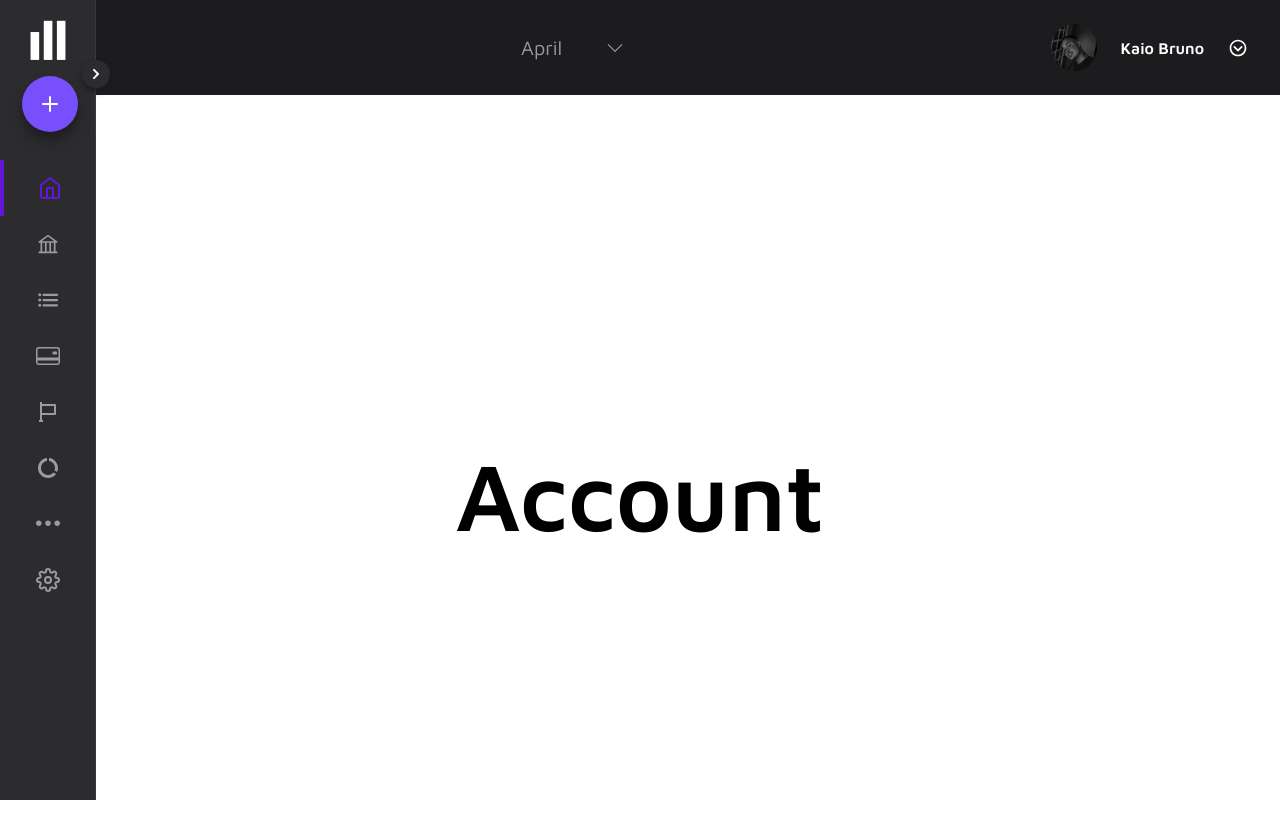
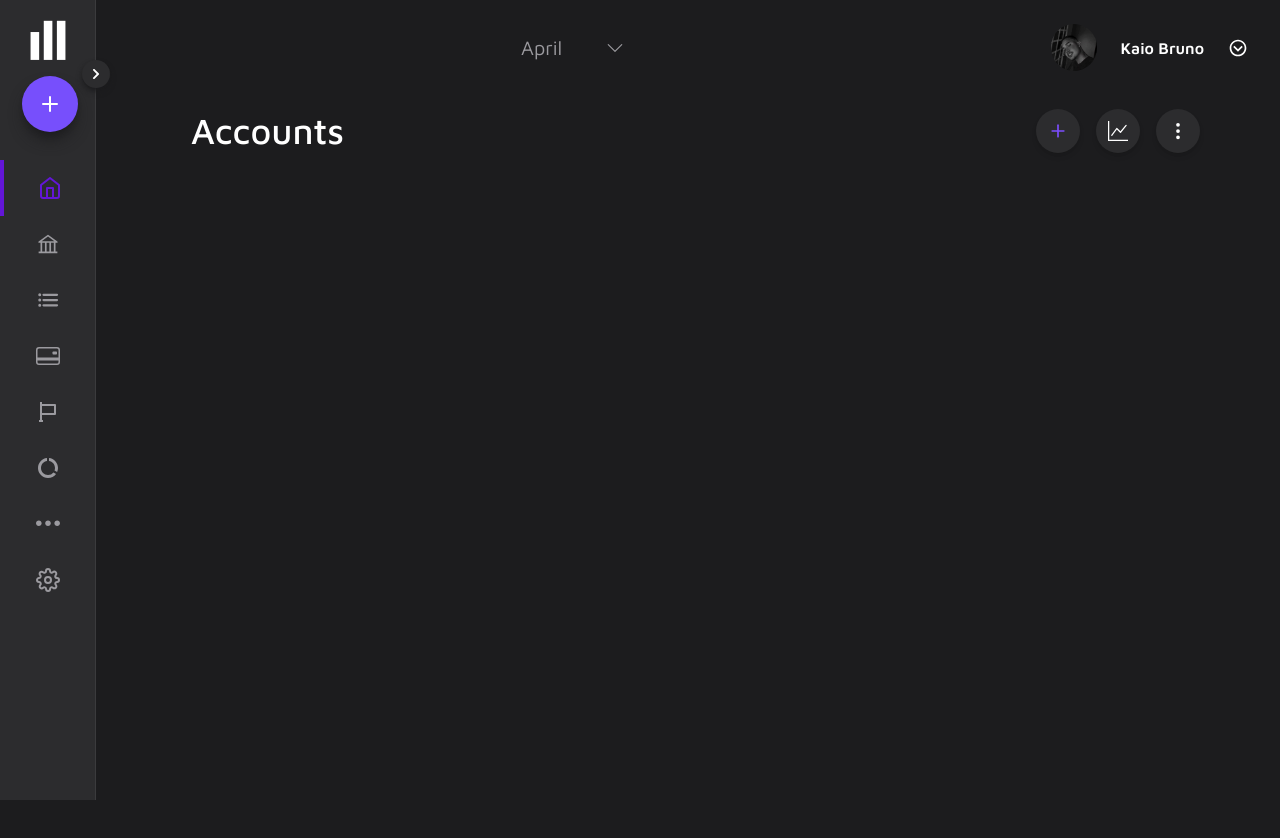
Before and after one commit to kaiobrunobm/mobills-clone, a Next.js app: page /Account in a window 1280 px wide. Shown: the top 838 px of the page. Built offline with nearby package versions, Linux system fonts and the light colour scheme.

Commit message:
Added the section Account the buttons of add an account and others buttons

```diff
--- /dev/null
+++ b/app/Account/Button/Button.jsx
@@ -0,0 +1,9 @@
+const Button = ({ children }) => {
+  return (
+    <button className="p-3 bg-secondary-bg rounded-full shadow-md">
+      {children}
+    </button>
+  );
+};
+
+export default Button;
--- a/app/Account/page.jsx
+++ b/app/Account/page.jsx
@@ -1,12 +1,29 @@
-import React from "react";
+import { FiPlus } from "react-icons/fi";
+import { BsGraphUp, BsThreeDotsVertical } from "react-icons/bs";
+import Button from "./Button/Button";
 
 const Account = () => {
   return (
-    <>
-      <div className="h-screen w-screen flex justify-center items-center">
-        <h1 className="text-black font-bold text-8xl">Account</h1>
+    <main className="flex flex-col bg-primary-bg text-white lg:pl-[95px] mt-[63px] mb-[54px] lg:m-0 h-screen w-full">
+      <div className="flex items-center justify-between w-full px-20">
+        <h1 className="hidden lg:block text-4xl font-medium m-4">Accounts</h1>
+        <div className="flex gap-4">
+          <Button>
+            <FiPlus className="text-[#7c4dff]" size={20} />
+          </Button>
+          <Button>
+            <BsGraphUp size={20} />
+          </Button>
+          <Button>
+            <BsThreeDotsVertical size={20} />
+          </Button>
+        </div>
       </div>
-    </>
+      <div className="grid grid-cols-[1.5fr_1fr] h-full w-full">
+        <div></div>
+        <div></div>
+      </div>
+    </main>
   );
 };
 
--- a/Components/Main/Main.jsx
+++ b/app/Dashboard/page.jsx
@@ -1,7 +1,7 @@
 import DashboardSection from "./DashboardSection/DashboardSection";
 import CreditCardSection from "./CreditCardSection/CreditCardSection";
 
-const Main = () => {
+const DashBoard = () => {
   return (
     <main className="flex flex-col bg-primary-bg text-white lg:pl-[95px] mt-[63px] mb-[54px] lg:m-0">
       <DashboardSection />
@@ -13,4 +13,4 @@ const Main = () => {
   );
 };
 
-export default Main;
+export default DashBoard;
--- a/app/page.js
+++ b/app/page.js
@@ -1,9 +1,5 @@
-import Main from "@/Components/Main/Main";
+import DashBoard from "./Dashboard/page";
 
 export default function Home() {
-  return (
-    <div>
-      <Main />
-    </div>
-  );
+  return <DashBoard />;
 }
```
Also changed, not shown: app/Dashboard/CreditCardSection/CreditCardSection.jsx (renamed from Components/Main/CreditCardSection/CreditCardSection.jsx), app/Dashboard/DashboardSection/DashboardCard/DashboardCard.jsx (renamed from Components/Main/DashboardSection/DashboardCard/DashboardCard.jsx), app/Dashboard/DashboardSection/DashboardSection.jsx (renamed from Components/Main/DashboardSection/DashboardSection.jsx).
